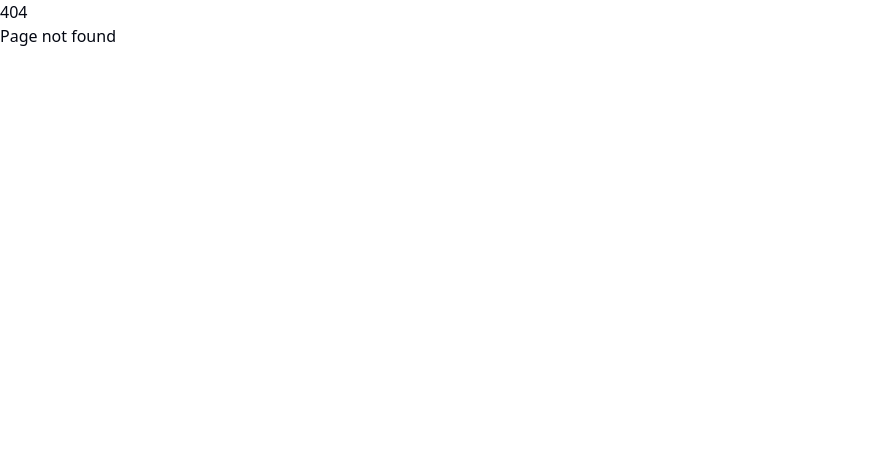
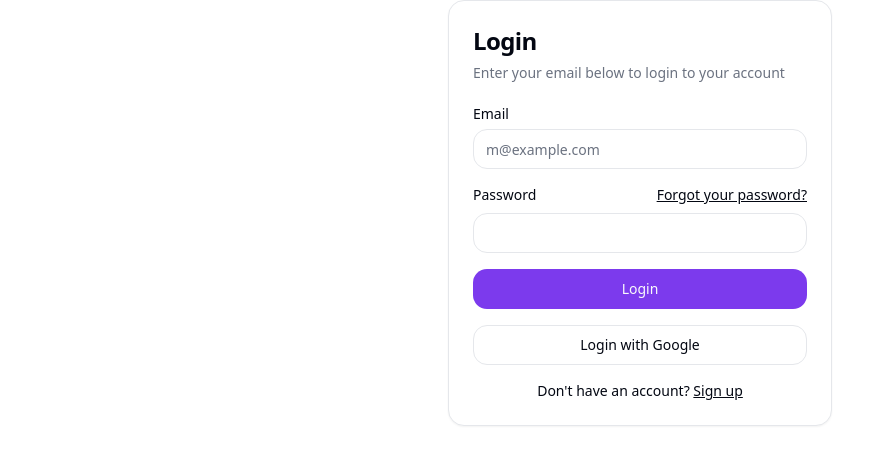
Before and after one commit to RyanGustavoGoncalves/TempChat, a React (Vite) app in the folder frontend/: page /auth/login in a window 1280 px wide. Before the commit this address had no page. Shown: the top 464 px of the page, without its empty margins (0-895 px from the left). Built offline with nearby package versions, Linux system fonts and the light colour scheme.

Commit message:
env configurations and creation login screen

```diff
--- a/frontend/package.json
+++ b/frontend/package.json
@@ -10,9 +10,11 @@
     "preview": "vite preview"
   },
   "dependencies": {
+    "@radix-ui/react-label": "^2.1.0",
     "@radix-ui/react-slot": "^1.1.0",
     "class-variance-authority": "^0.7.0",
     "clsx": "^2.1.1",
+    "frontend": "file:",
     "lucide-react": "^0.424.0",
     "react": "^18.3.1",
     "react-dom": "^18.3.1",
--- /dev/null
+++ b/frontend/src/components/ui/card.tsx
@@ -0,0 +1,79 @@
+import * as React from "react"
+
+import { cn } from "@/lib/utils"
+
+const Card = React.forwardRef<
+  HTMLDivElement,
+  React.HTMLAttributes<HTMLDivElement>
+>(({ className, ...props }, ref) => (
+  <div
+    ref={ref}
+    className={cn(
+      "rounded-lg border bg-card text-card-foreground shadow-sm",
+      className
+    )}
+    {...props}
+  />
+))
+Card.displayName = "Card"
+
+const CardHeader = React.forwardRef<
+  HTMLDivElement,
+  React.HTMLAttributes<HTMLDivElement>
+>(({ className, ...props }, ref) => (
+  <div
+    ref={ref}
+    className={cn("flex flex-col space-y-1.5 p-6", className)}
+    {...props}
+  />
+))
+CardHeader.displayName = "CardHeader"
+
+const CardTitle = React.forwardRef<
+  HTMLParagraphElement,
+  React.HTMLAttributes<HTMLHeadingElement>
+>(({ className, ...props }, ref) => (
+  <h3
+    ref={ref}
+    className={cn(
+      "text-2xl font-semibold leading-none tracking-tight",
+      className
+    )}
+    {...props}
+  />
+))
+CardTitle.displayName = "CardTitle"
+
+const CardDescription = React.forwardRef<
+  HTMLParagraphElement,
+  React.HTMLAttributes<HTMLParagraphElement>
+>(({ className, ...props }, ref) => (
+  <p
+    ref={ref}
+    className={cn("text-sm text-muted-foreground", className)}
+    {...props}
+  />
+))
+CardDescription.displayName = "CardDescription"
+
+const CardContent = React.forwardRef<
+  HTMLDivElement,
+  React.HTMLAttributes<HTMLDivElement>
+>(({ className, ...props }, ref) => (
+  <div ref={ref} className={cn("p-6 pt-0", className)} {...props} />
+))
+CardContent.displayName = "CardContent"
+
+const CardFooter = React.forwardRef<
+  HTMLDivElement,
+  React.HTMLAttributes<HTMLDivElement>
+>(({ className, ...props }, ref) => (
+  <div
+    ref={ref}
+    className={cn("flex items-center p-6 pt-0", className)}
+    {...props}
+  />
+))
+CardFooter.displayName = "CardFooter"
+
+export { Card, CardHeader, CardFooter, CardTitle, CardDescription, CardContent }
--- /dev/null
+++ b/frontend/src/components/ui/input.tsx
@@ -0,0 +1,25 @@
+import * as React from "react"
+
+import { cn } from "@/lib/utils"
+
+export interface InputProps
+  extends React.InputHTMLAttributes<HTMLInputElement> {}
+
+const Input = React.forwardRef<HTMLInputElement, InputProps>(
+  ({ className, type, ...props }, ref) => {
+    return (
+      <input
+        type={type}
+        className={cn(
+          "flex h-10 w-full rounded-md border border-input bg-background px-3 py-2 text-sm ring-offset-background file:border-0 file:bg-transparent file:text-sm file:font-medium placeholder:text-muted-foreground focus-visible:outline-none focus-visible:ring-2 focus-visible:ring-ring focus-visible:ring-offset-2 disabled:cursor-not-allowed disabled:opacity-50",
+          className
+        )}
+        ref={ref}
+        {...props}
+      />
+    )
+  }
+)
+Input.displayName = "Input"
+
+export { Input }
--- /dev/null
+++ b/frontend/src/components/ui/label.tsx
@@ -0,0 +1,26 @@
+"use client"
+
+import * as React from "react"
+import * as LabelPrimitive from "@radix-ui/react-label"
+import { cva, type VariantProps } from "class-variance-authority"
+
+import { cn } from "@/lib/utils"
+
+const labelVariants = cva(
+  "text-sm font-medium leading-none peer-disabled:cursor-not-allowed peer-disabled:opacity-70"
+)
+
+const Label = React.forwardRef<
+  React.ElementRef<typeof LabelPrimitive.Root>,
+  React.ComponentPropsWithoutRef<typeof LabelPrimitive.Root> &
+    VariantProps<typeof labelVariants>
+>(({ className, ...props }, ref) => (
+  <LabelPrimitive.Root
+    ref={ref}
+    className={cn(labelVariants(), className)}
+    {...props}
+  />
+))
+Label.displayName = LabelPrimitive.Root.displayName
+
+export { Label }
--- a/frontend/src/global/assets/utils/config/infra/ProtectedRoute.tsx
+++ b/frontend/src/global/assets/utils/config/infra/ProtectedRoute.tsx
@@ -57,7 +57,7 @@
     return null;
   }
 
-  return isAuthenticated ? <Element {...rest} /> : <Navigate to="/Welcome" />;
+  return isAuthenticated ? <Element {...rest} /> : <Navigate to="/auth/register" />;
 };
 
 export default ProtectedRoute;
--- /dev/null
+++ b/frontend/src/pages/auth/login/LoginScreen.tsx
@@ -0,0 +1,54 @@
+import { Button } from "@/components/ui/button";
+import { Card, CardContent, CardDescription, CardHeader, CardTitle } from "@/components/ui/card";
+import { Input } from "@/components/ui/input";
+import { Label } from "@/components/ui/label";
+import { Link } from "react-router-dom";
+
+const LoginScreen = () => {
+    return (
+        <Card className="mx-auto max-w-sm">
+            <CardHeader>
+                <CardTitle className="text-2xl">Login</CardTitle>
+                <CardDescription>
+                    Enter your email below to login to your account
+                </CardDescription>
+            </CardHeader>
+            <CardContent>
+                <div className="grid gap-4">
+                    <div className="grid gap-2">
+                        <Label htmlFor="email">Email</Label>
+                        <Input
+                            id="email"
+                            type="email"
+                            placeholder="m@example.com"
+                            required
+                        />
+                    </div>
+                    <div className="grid gap-2">
+                        <div className="flex items-center">
+                            <Label htmlFor="password">Password</Label>
+                            <Link href="#" className="ml-auto inline-block text-sm underline">
+                                Forgot your password?
+                            </Link>
+                        </div>
+                        <Input id="password" type="password" required />
+                    </div>
+                    <Button type="submit" className="w-full">
+                        Login
+                    </Button>
+                    <Button variant="outline" className="w-full">
+                        Login with Google
+                    </Button>
+                </div>
+                <div className="mt-4 text-center text-sm">
+                    Don&apos;t have an account?{" "}
+                    <Link className="underline">
+                        Sign up
+                    </Link>
+                </div>
+            </CardContent>
+        </Card>
+    )
+}
+
+export default LoginScreen;
--- a/frontend/src/pages/auth/register/RegisterScreen.tsx
+++ b/frontend/src/pages/auth/register/RegisterScreen.tsx
@@ -14,6 +14,8 @@
         password: '',
         file: null
     });
+
+    const springAppUrl = import.meta.env.VITE_API_URL;
     const [loading, setLoading] = useState(false);
 
     const handleChange = (e: React.ChangeEvent<HTMLInputElement>) => {
@@ -45,7 +47,7 @@
         );
 
         try {
-            const response = await fetch('http://localhost:8080/api/v1/user/auth/register', {
+            const response = await fetch(`${springAppUrl}/api/v1/user/auth/register`, {
                 method: 'POST',
                 body: formDataToSend,
             });
```
Also changed, not shown: frontend/src/main.tsx (+11 -0 lines), 2 other files (tests, documents, lock files or other folders).
